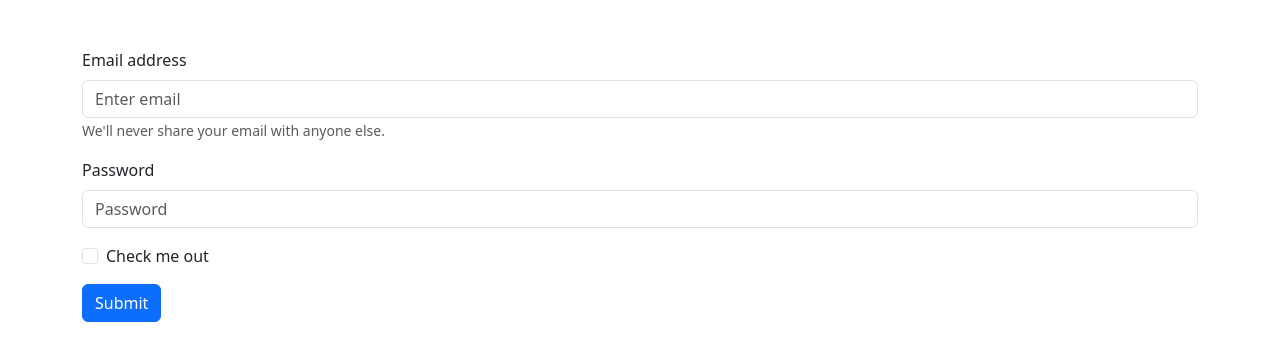
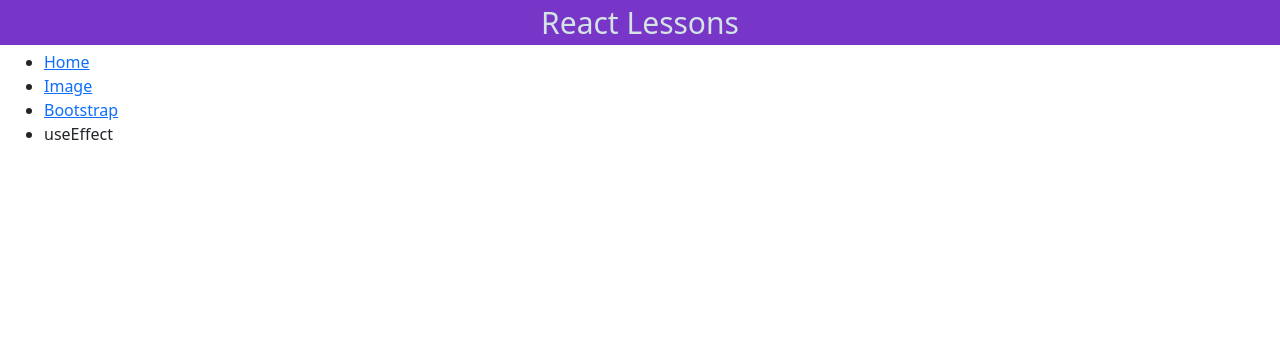
Before and after one commit to ByYigiter/react-dersleri, a React (Create React App) app: page / in a window 1280 px wide. Shown: the top 360 px of the page. Built offline with nearby package versions, Linux system fonts and the light colour scheme.

Commit message:
Routes Index

```diff
--- a/package.json
+++ b/package.json
@@ -14,6 +14,7 @@
     "react-bootstrap": "^2.9.0",
     "react-dom": "^18.2.0",
     "react-icons": "^4.11.0",
+    "react-router-dom": "^6.16.0",
     "react-scripts": "5.0.1",
     "web-vitals": "^2.1.4",
     "yup": "^1.3.2"
--- a/src/App.js
+++ b/src/App.js
@@ -1,3 +1,4 @@
+import { BrowserRouter, Route, Routes } from "react-router-dom";
 import HelloWorld from "./components/01-hello-world/HelloWorld";
 import Jsx1 from "./components/03-jsx/Jsx1";
 import Jsx2 from "./components/03-jsx/Jsx2";
@@ -42,10 +43,32 @@ import Form4 from "./components/25-forms/Form4";
 import Form5 from "./components/25-forms/Form5";
 import Form6 from "./components/25-forms/Form6";
 import ToDoApp from "./components/odev-todolist/todo-app";
+import Header from "./components/00-home/header/Header";
+import { Col, Container, Row } from "react-bootstrap";
+import Menu from "./components/00-home/menu/Menu";
+
 
 function App() {
 	return (
 		<>
+		<BrowserRouter>
+				<Header/>
+				<Container fluid>
+					<Row>
+						<Col sm={2}>
+							<Menu/>
+						</Col>
+						<Col sm={10}>
+							<Routes>
+								<Route path="/hello-world" element={<HelloWorld/>}/>
+								<Route path="/image" element={Image}/>
+								<Route path="/useEffect" element={UseEffect2}/>
+								<Route path="/bootstrap" element={<BootstrapClassic/>}/>
+							</Routes>
+						</Col>
+					</Row>
+				</Container>
+		</BrowserRouter>
 			{/* <HelloWorld/> */}
 			{/* <Jsx1/> */}
 			{/* <Jsx2/> */}
@@ -90,7 +113,7 @@ function App() {
 			<Form3/> */}
 			{/* <Form4 /> */}
 			{/* <Form5 /> */}
-			<Form6 />
+			{/* <Form6 /> */}
 
 			{/*
       <RandomImages/>
--- /dev/null
+++ b/src/components/00-home/header/Header.jsx
@@ -0,0 +1,10 @@
+import React from 'react'
+import './header.scss'
+
+const Header = () => {
+  return (
+    <div className='header'>React Lessons</div>
+  )
+}
+
+export default Header
--- /dev/null
+++ b/src/components/00-home/header/header.scss
@@ -0,0 +1,7 @@
+.header{
+    font-size: 30px;
+    text-align: center;
+    background-color: rgba(107, 36, 194, 0.914);
+    color: rgb(212, 228, 228);
+    margin-bottom: 5px;
+}
--- /dev/null
+++ b/src/components/00-home/menu/Menu.jsx
@@ -0,0 +1,20 @@
+import React from "react";
+import { Link } from "react-router-dom";
+
+const Menu = () => {
+	return (
+		<nav>
+			<ul>
+				<li>
+                    <Link to="/hello-world">Home</Link>
+                </li>
+				<li><Link to="/image">Image</Link></li>
+				<li><Link to ="/bootstrap">Bootstrap</Link></li>
+				<li>useEffect</li>
+
+			</ul>
+		</nav>
+	);
+};
+
+export default Menu;
```
Also changed, not shown: 1 other file (tests, documents, lock files or other folders).
